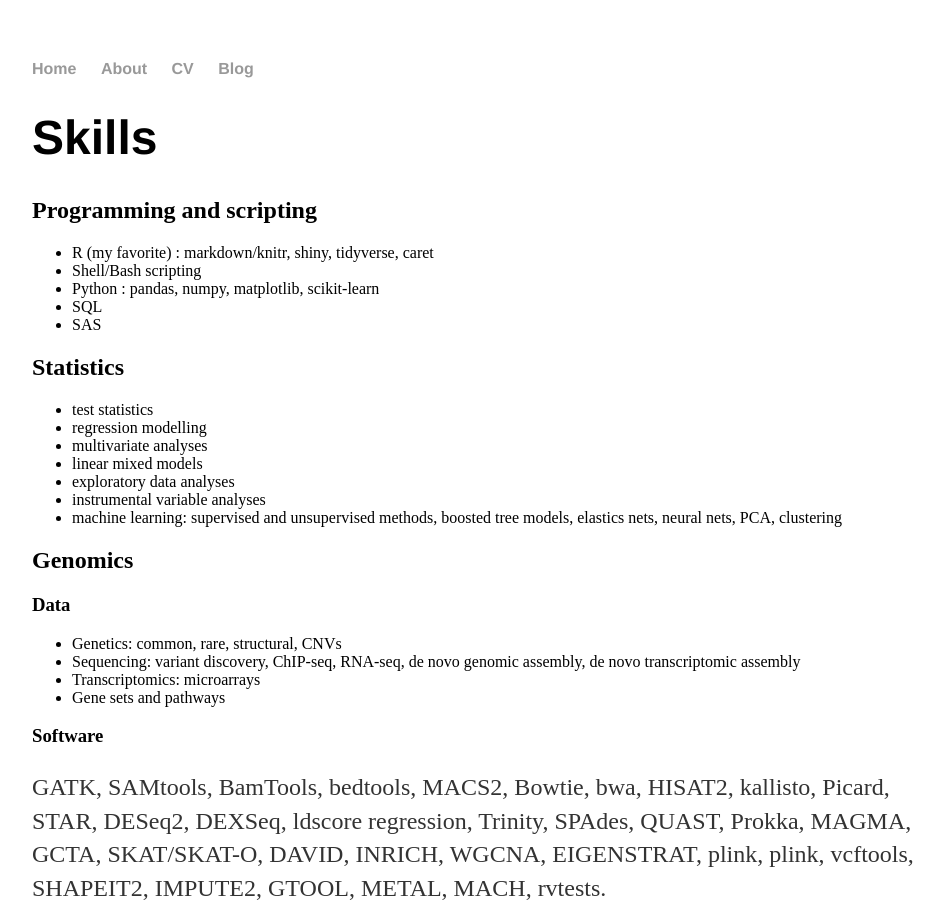
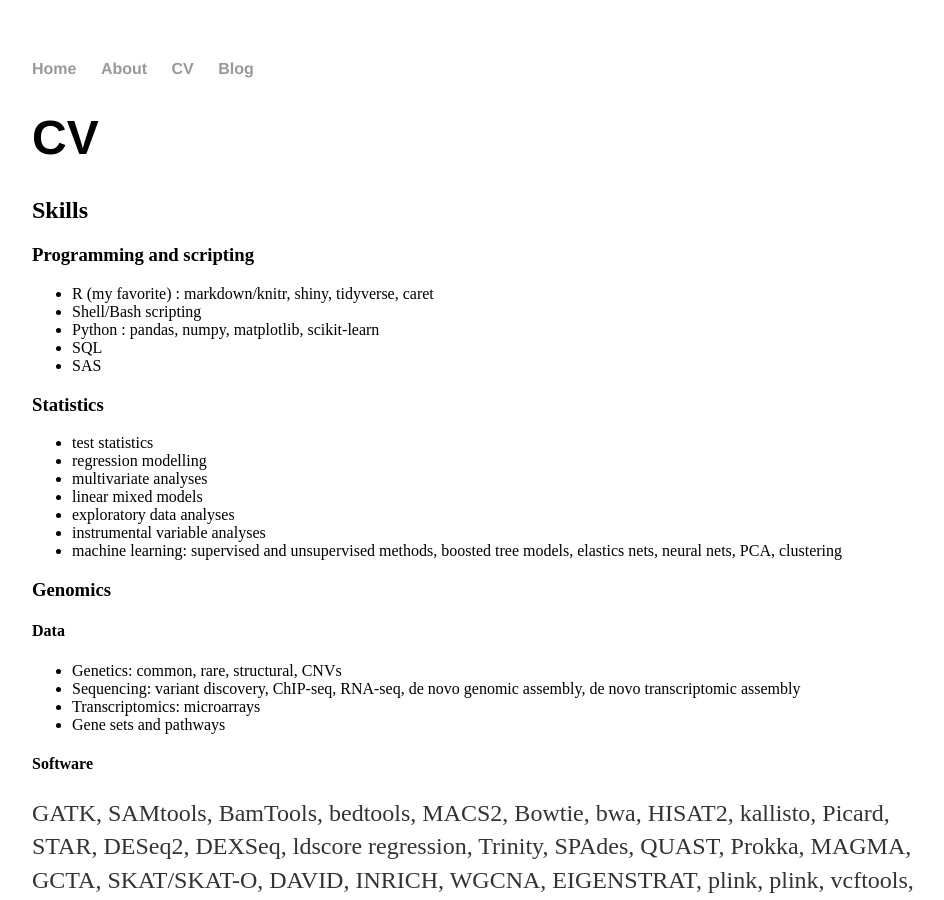
Before and after one commit to ktansey/ktansey.github.io, a Jekyll site: the page built from cv/index.md, in a window 1280 px wide and 900 px high. Shown: the whole window, without its empty margins (160-1104 px from the left). Built offline with Jekyll 4.4.1, drawn with Linux system fonts in a browser that asks for light colours.

```diff
--- a/cv/index.md
+++ b/cv/index.md
@@ -2,17 +2,18 @@
 layout: default
 title: CV
 ---
+# CV
 
-# Skills
+## Skills
 
-## Programming and scripting
+### Programming and scripting
 * R (my favorite) : markdown/knitr, shiny, tidyverse, caret
 * Shell/Bash scripting
 * Python : pandas, numpy, matplotlib, scikit-learn
 * SQL
 * SAS
 
-## Statistics
+### Statistics
 * test statistics
 * regression modelling
 * multivariate analyses
@@ -21,17 +22,17 @@ title: CV
 * instrumental variable analyses
 * machine learning: supervised and unsupervised methods, boosted tree models, elastics nets, neural nets, PCA, clustering
 
-## Genomics
-### Data
+### Genomics
+#### Data
 * Genetics: common, rare, structural, CNVs
 * Sequencing: variant discovery, ChIP-seq, RNA-seq, de novo genomic assembly, de novo transcriptomic assembly
 * Transcriptomics: microarrays
 * Gene sets and pathways
 
-### Software
+#### Software
 GATK, SAMtools, BamTools, bedtools, MACS2, Bowtie, bwa, HISAT2, kallisto, Picard, STAR, DESeq2, DEXSeq, ldscore regression, Trinity, SPAdes, QUAST, Prokka, MAGMA, GCTA, SKAT/SKAT-O, DAVID, INRICH, WGCNA, EIGENSTRAT, plink, plink, vcftools, SHAPEIT2, IMPUTE2, GTOOL, METAL, MACH, rvtests.
 
-# Work Experience
+## Work Experience
 2018 - Current
 Data Scientist at large insurance company based in Wales UK
 
@@ -47,7 +48,7 @@ Research Associate in Bioinformatics at MRC Centre for Neuropsychiatric Genetics
 2010 - 2013
 Postdoctorial Researcher at MRC Social, Genetic and Developmental Psychiatry (SGDP) Centre at King's College London
 
-# Teaching Experience
+## Teaching Experience
 [Data manipulation with dplyr workshop](https://github.com/ktansey/satrday_dplyr_workshop)
 
 [Beginners' R workshop](https://github.com/ktansey/beginnersR )
@@ -60,12 +61,12 @@ Postdoctorial Researcher at MRC Social, Genetic and Developmental Psychiatry (SG
 
 Have also done more genetic/genomic based workshops like RNA-seq, ChIP-seq, and about genetic association studies.
 
-# Education
+## Education
 PhD from Trinity College Dublin in 2009. Thesis title: "Phenotypic and Molecular Genetic Analysis of Autism"
 
 BA from Rutgers University in 2006. Double majored in Cell Biology and Neuroscience, and Psychology.
 
-# Professional Development
+## Professional Development
 Because I love learning new things!
 
 Completed Udacity Data Analyst nanodegree
@@ -75,10 +76,10 @@ Completed Data Camp pathways : Data Scientist with R, Data Analyst with R, R Pro
 Completed DataQuest: Data Analyst in R, Data Analyst in Python, Data Scientist in Python
 
 
-# Publications
+## Publications
 I’m a co-author of over 70 peer-reviewed publications. See full list [ORCID](https://orcid.org/0000-0002-9663-3376)
 
-# Shiny Apps
+## Shiny Apps
 [RbG](http://ieushiny.biocompute.org.uk/rbg-app/)
 [PostExt](https://extubation.shinyapps.io/postext/)
 [PreExt](https://extubation.shinyapps.io/preext/)
```
